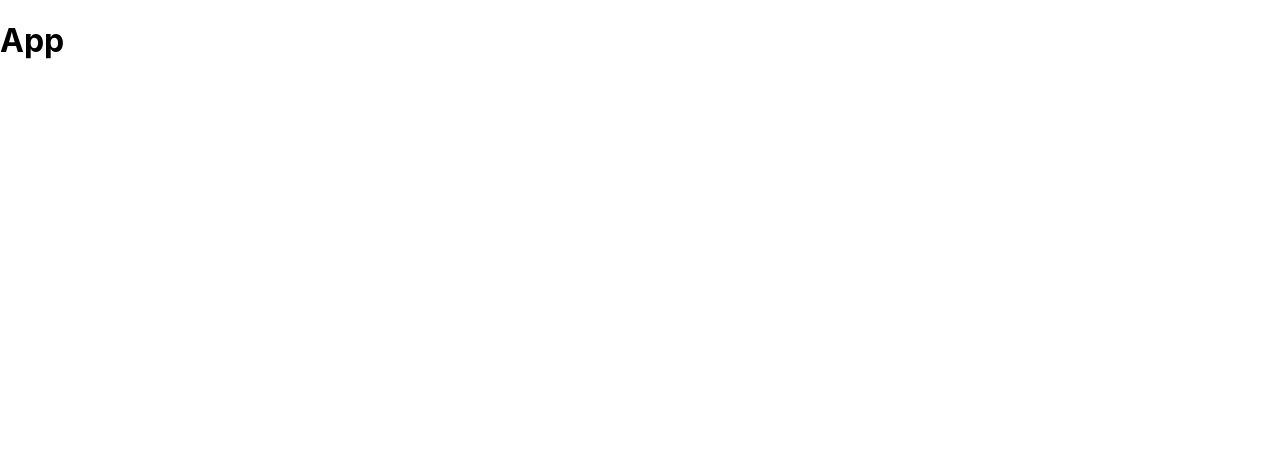
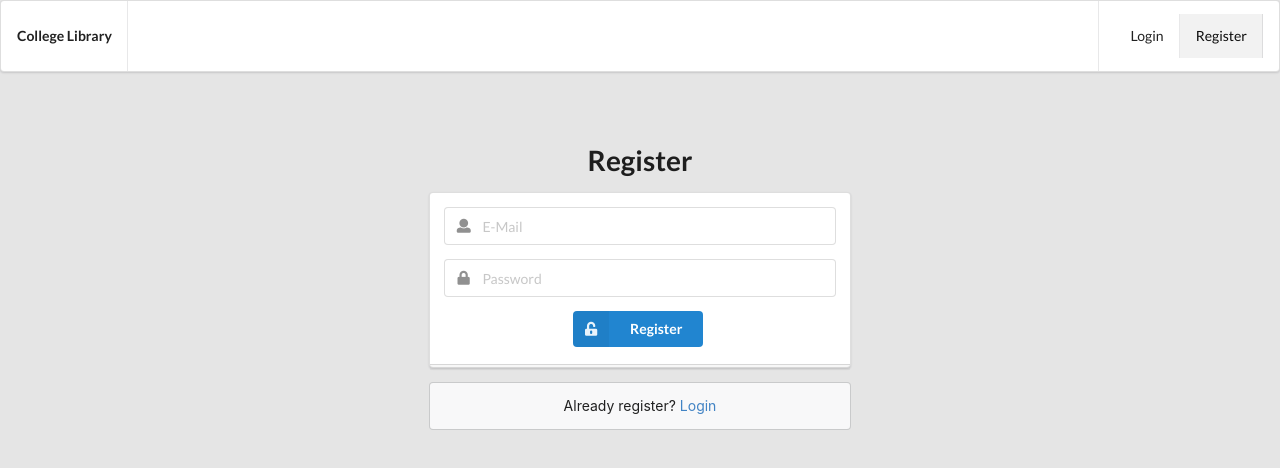
Before and after one commit to ibrahimsengun/college-library, a React (Create React App) app: page /register in a window 1280 px wide. Shown: the top 468 px of the page. Built offline with nearby package versions, Linux system fonts and the light colour scheme.

Commit message:
login form and register form style

```diff
--- a/package.json
+++ b/package.json
@@ -8,6 +8,7 @@
     "@testing-library/user-event": "^13.5.0",
     "react": "^17.0.2",
     "react-dom": "^17.0.2",
+    "react-router-dom": "^6.2.1",
     "react-scripts": "5.0.0",
     "web-vitals": "^2.1.4"
   },
--- a/public/index.html
+++ b/public/index.html
@@ -10,6 +10,10 @@
       content="Web site created using create-react-app"
     />
     <link rel="apple-touch-icon" href="%PUBLIC_URL%/logo192.png" />
+    <link
+      rel="stylesheet"
+      href="https://cdnjs.cloudflare.com/ajax/libs/semantic-ui/2.4.1/semantic.min.css"
+    />
     <!--
       manifest.json provides metadata used when your web app is installed on a
       user's mobile device or desktop. See https://developers.google.com/web/fundamentals/web-app-manifest/
--- a/src/App.js
+++ b/src/App.js
@@ -1,8 +1,20 @@
+import { Fragment } from "react";
+import { BrowserRouter, Route, Routes } from "react-router-dom";
+import LoginForm from "./components/LoginForm";
+import Navigation from "./components/Navigation";
+import RegisterForm from "./components/RegisterForm";
+
 function App() {
   return (
-    <div>
-      <h1>App</h1>
-    </div>
+    <Fragment>
+      <BrowserRouter>
+        <Navigation />
+        <Routes>
+          <Route path="/login" element={<LoginForm />} />
+          <Route path="/register" element={<RegisterForm />} />
+        </Routes>
+      </BrowserRouter>
+    </Fragment>
   );
 }
 
--- /dev/null
+++ b/src/components/LoginForm.js
@@ -0,0 +1,66 @@
+import React, { useContext, useRef } from "react";
+import { NavLink } from "react-router-dom";
+import { AuthContext } from "../context/auth-context";
+
+const LoginForm = () => {
+  const emailRef = useRef();
+  const passwordRef = useRef();
+
+  const { isLoggedIn, setLoginState } = useContext(AuthContext);
+
+  const submitHandler = (event) => {
+    event.preventDefault();
+
+    const user = {
+      email: emailRef.current.value,
+      password: passwordRef.current.value,
+    };
+
+    setLoginState();
+  };
+
+  return (
+    <div className="login">
+      <div className="ui middle aligned center aligned grid">
+        <div className="column">
+          <h1>Login</h1>
+          <form className="ui large form" onSubmit={submitHandler}>
+            <div className="ui stacked segment">
+              <div className="field">
+                <div className="ui left icon input">
+                  <i className="user icon"></i>
+                  <input
+                    type="email"
+                    name="email"
+                    placeholder="E-Mail"
+                    ref={emailRef}
+                  />
+                </div>
+              </div>
+              <div className="field">
+                <div className="ui left icon input">
+                  <i className="lock icon"></i>
+                  <input
+                    type="password"
+                    name="password"
+                    placeholder="Password"
+                    ref={passwordRef}
+                  />
+                </div>
+              </div>
+              <button className="ui primary labeled icon button" type="submit">
+                <i className="unlock alternate icon"></i>
+                Login
+              </button>
+            </div>
+          </form>
+          <div class="ui message">
+            New to us? <NavLink to="/register">Regsiter</NavLink>
+          </div>
+        </div>
+      </div>
+    </div>
+  );
+};
+
+export default LoginForm;
--- /dev/null
+++ b/src/components/Navigation.js
@@ -0,0 +1,20 @@
+import React from "react";
+import { NavLink } from "react-router-dom";
+
+const Navigation = () => {
+  return (
+    <div className="ui menu">
+      <div className="header item">College Library</div>
+      <div className="right item">
+        <NavLink to="/login" className="item">
+          Login
+        </NavLink>
+        <NavLink to="/register" className="item">
+          Register
+        </NavLink>
+      </div>
+    </div>
+  );
+};
+
+export default Navigation;
--- /dev/null
+++ b/src/components/RegisterForm.js
@@ -0,0 +1,62 @@
+import React, { useRef } from "react";
+import { NavLink } from "react-router-dom";
+
+const RegisterForm = () => {
+  const emailRef = useRef();
+  const passwordRef = useRef();
+
+  const submitHandler = (event) => {
+    event.preventDefault();
+
+    const user = {
+      email: emailRef.current.value,
+      password: passwordRef.current.value,
+    };
+    console.log(user);
+  };
+
+  return (
+    <div className="login">
+      <div className="ui middle aligned center aligned grid">
+        <div className="column">
+          <h1>Register</h1>
+          <form className="ui large form" onSubmit={submitHandler}>
+            <div className="ui stacked segment">
+              <div className="field">
+                <div className="ui left icon input">
+                  <i className="user icon"></i>
+                  <input
+                    type="email"
+                    name="email"
+                    placeholder="E-Mail"
+                    ref={emailRef}
+                  />
+                </div>
+              </div>
+              <div className="field">
+                <div className="ui left icon input">
+                  <i className="lock icon"></i>
+                  <input
+                    type="password"
+                    name="password"
+                    placeholder="Password"
+                    ref={passwordRef}
+                  />
+                </div>
+              </div>
+              <button className="ui primary labeled icon button" type="submit">
+                <i className="unlock alternate icon"></i>
+                Register
+              </button>
+            </div>
+          </form>
+          <div class="ui message">
+            Already register? <NavLink to="/login">Login</NavLink>
+          </div>
+        </div>
+      </div>
+    </div>
+  );
+};
+
+export default RegisterForm;
--- /dev/null
+++ b/src/context/auth-context.js
@@ -0,0 +1,27 @@
+import React, { useState } from "react";
+
+export const AuthContext = React.createContext({
+  isLoggedIn: false,
+  setLoginState: () => {},
+});
+
+const AuthContextProvider = (props) => {
+  const [isLoggedIn, setIsLoggedIn] = useState(false);
+
+  const setLoginState = () => {
+    setIsLoggedIn(!isLoggedIn);
+  };
+
+  return (
+    <AuthContext.Provider
+      value={{
+        isLoggedIn,
+        setLoginState,
+      }}
+    >
+      {props.children}
+    </AuthContext.Provider>
+  );
+};
+
+export default AuthContextProvider;
--- a/src/index.css
+++ b/src/index.css
@@ -1,13 +1,28 @@
 body {
   margin: 0;
-  font-family: -apple-system, BlinkMacSystemFont, 'Segoe UI', 'Roboto', 'Oxygen',
-    'Ubuntu', 'Cantarell', 'Fira Sans', 'Droid Sans', 'Helvetica Neue',
+  font-family: -apple-system, BlinkMacSystemFont, "Segoe UI", "Roboto", "Oxygen",
+    "Ubuntu", "Cantarell", "Fira Sans", "Droid Sans", "Helvetica Neue",
     sans-serif;
   -webkit-font-smoothing: antialiased;
   -moz-osx-font-smoothing: grayscale;
+  background-color: rgba(0, 0, 0, 0.1);
 }
 
 code {
-  font-family: source-code-pro, Menlo, Monaco, Consolas, 'Courier New',
+  font-family: source-code-pro, Menlo, Monaco, Consolas, "Courier New",
     monospace;
 }
+
+body > .grid {
+  height: 100%;
+}
+.image {
+  margin-top: -100px;
+}
+.column {
+  max-width: 450px;
+}
+
+.login {
+  margin-top: 5rem;
+}
--- a/src/index.js
+++ b/src/index.js
@@ -2,5 +2,11 @@ import React from "react";
 import ReactDOM from "react-dom";
 import "./index.css";
 import App from "./App";
+import AuthContextProvider from "./context/auth-context";
 
-ReactDOM.render(<App />, document.getElementById("root"));
+ReactDOM.render(
+  <AuthContextProvider>
+    <App />
+  </AuthContextProvider>,
+  document.getElementById("root")
+);
```
Also changed, not shown: 1 other file (tests, documents, lock files or other folders).
